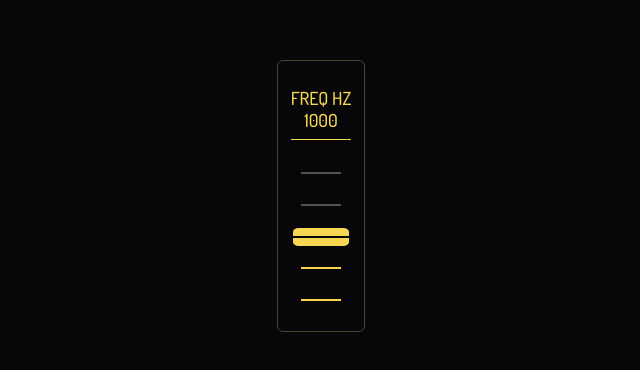
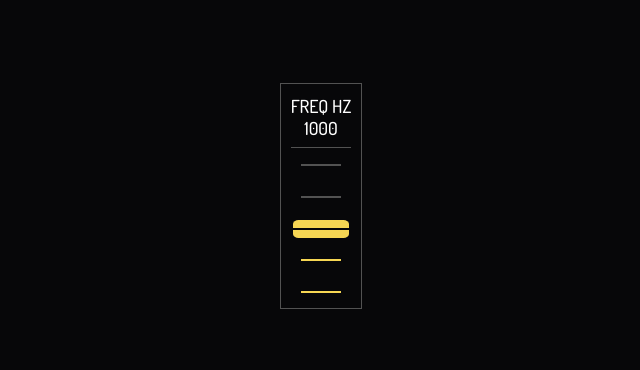
Before and after one commit to numbersanalyst/cool-range-input, a plain HTML site: page index.html in a window 1280 px wide. Shown: the part 212-582 px from the top of the page, without its empty margins (319-959 px from the left). Drawn offline with Linux system fonts and the light colour scheme.

Commit message:
Update style

```diff
--- a/style.css
+++ b/style.css
@@ -6,6 +6,7 @@
   --black: #070709;
   --white: #fff;
   --yellow: #f6d653;
+  --gray: #525252;
 
   --lines: 5;
 
@@ -50,7 +51,7 @@ input[type="range"] {
   &::-webkit-slider-runnable-track {
     background: repeating-linear-gradient(
       to bottom,
-      rgb(255, 255, 255, 0.3) 0 2px,
+      var(--gray) 0 2px,
       transparent 2px calc((100% - 2px) / (var(--lines) - 1))
     );
   }
@@ -58,19 +59,17 @@ input[type="range"] {
 
 .range {
   text-align: center;
-  border: 1px solid #ebdb9b48;
-  border-radius: 6px;
-  color: var(--yellow);
+  border: 1px solid var(--gray);
   font-family: Dosis;
   font-size: large;
   font-weight: 500;
   display: inline-block;
-  padding: 1.6rem 0.8rem;
+  padding: 0.7rem 0.6rem;
   label {
     display: block;
-    margin-block-end: 2rem;
     padding-bottom: 0.5rem;
-    border-bottom: 1px solid;
+    margin-block-end: 1rem;
+    border-bottom: 1px solid var(--gray);
   }
 }
 
```
